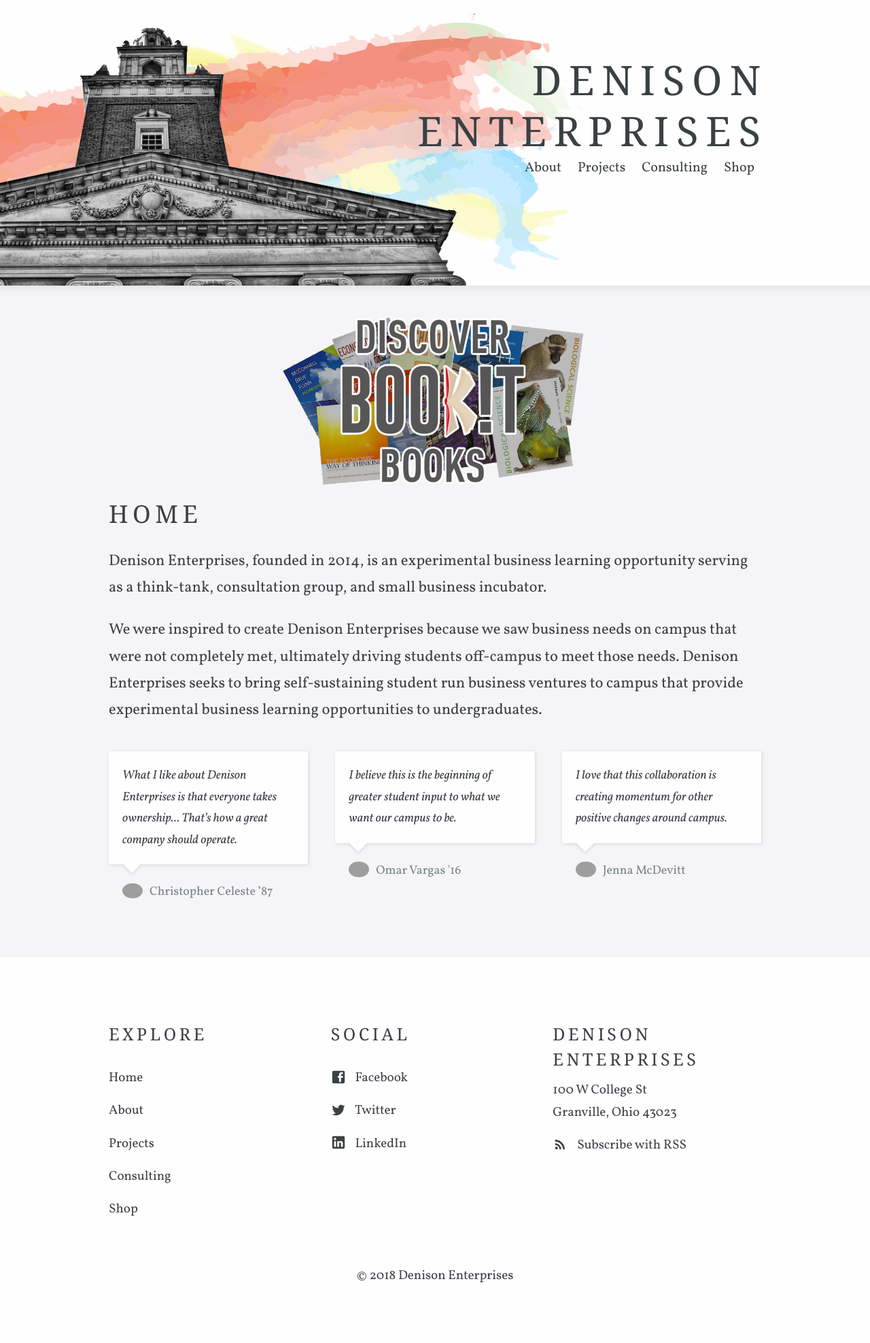
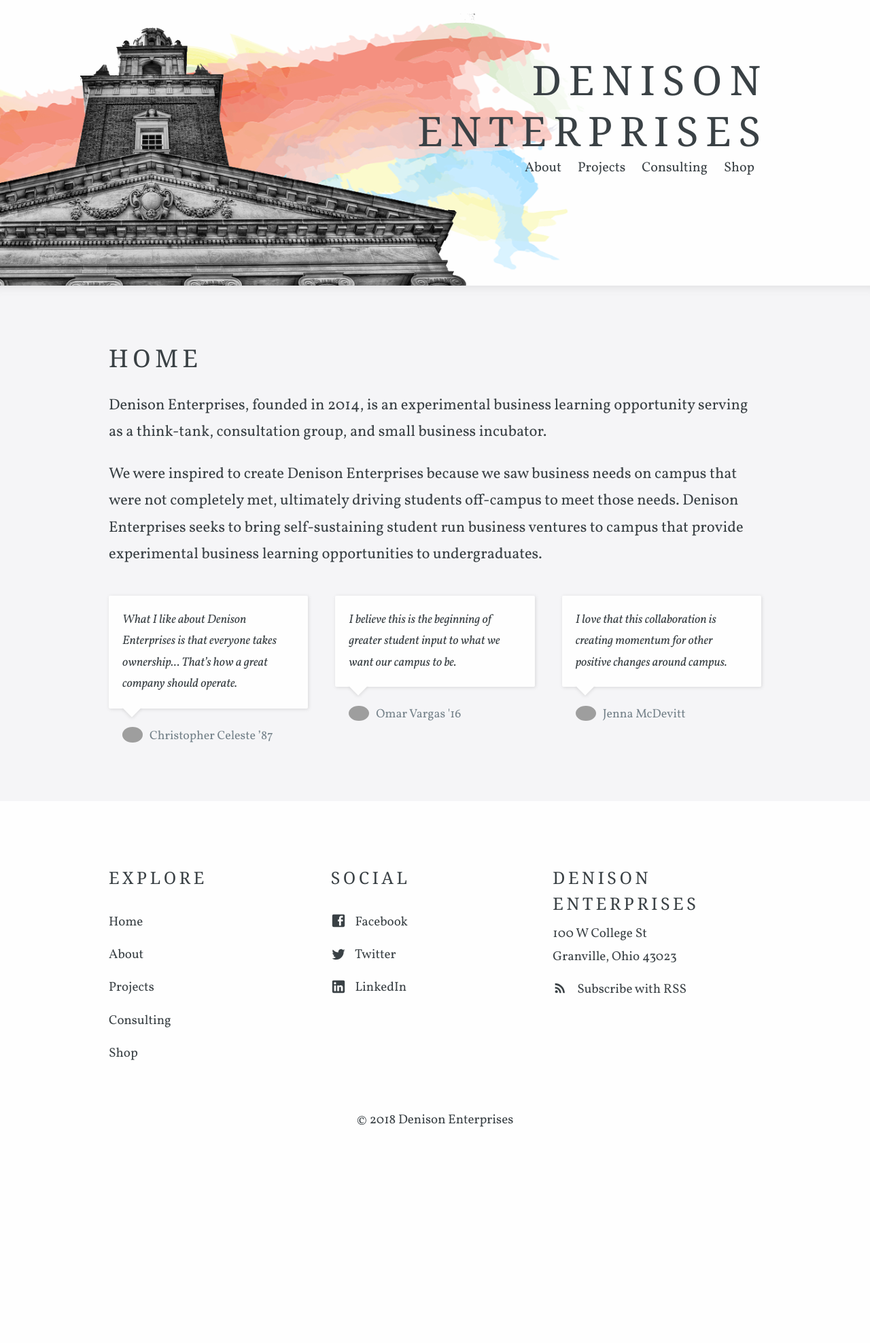
Before and after one commit to DenisonEnterprises/DenisonEnterprises.github.io, a Jekyll site: the page built from index.html, in a window 1280 px wide. Shown: the whole page at 68% size. Built offline with Jekyll 4.4.1, drawn with Linux system fonts in a browser that asks for light colours; some web fonts are replaced; the list of posts is cut into pages by our own code; after the commit the page ends 1745 px from its top, so only the background shows below that; grey boxes are pictures that could not be loaded.

Commit message:
Removed bookit

```diff
--- a/_layouts/default.html
+++ b/_layouts/default.html
@@ -47,11 +47,6 @@
 		</header>
 
 		<section class="main">
-			{% if page.bookit %}
-			<div class="container discover">
-				<a href="{{ site.baseurl }}/book-it/"><img class="discover-image" src="/uploads/bookit-books-dis.png" alt=""></a>
-			</div>
-			{% endif %}
 			<div class="container">
 				{{ content }}
 			</div>
--- a/book-it.html
+++ b/book-it.html
@@ -6,6 +6,8 @@ large_header: false
 show_in_navigation: false
 navigation_order: 2
 ---
+
+<meta http-equiv="refresh" content="0; url=/" />
 
 <div class="editable">
     <hr style="margin-bottom: 20px;" />
--- a/index.html
+++ b/index.html
@@ -3,7 +3,6 @@ title: Home
 call_to_action: Contact
 background_image_path:
 large_header: false
-bookit: true
 testimonials:
   - message: What I like about Denison Enterprises is that everyone takes ownership... That’s how a great company should operate.
     image: "https://media.licdn.com/mpr/mpr/shrinknp_400_400/p/5/005/049/0d8/246eba9.jpg"
--- a/projects.html
+++ b/projects.html
@@ -1,7 +1,6 @@
 ---
 title: Projects
 call_to_action: Contact
-bookit: true
 background_image_path:
 large_header: false
 show_in_navigation: true
```
Also changed, not shown: 8 other files.
